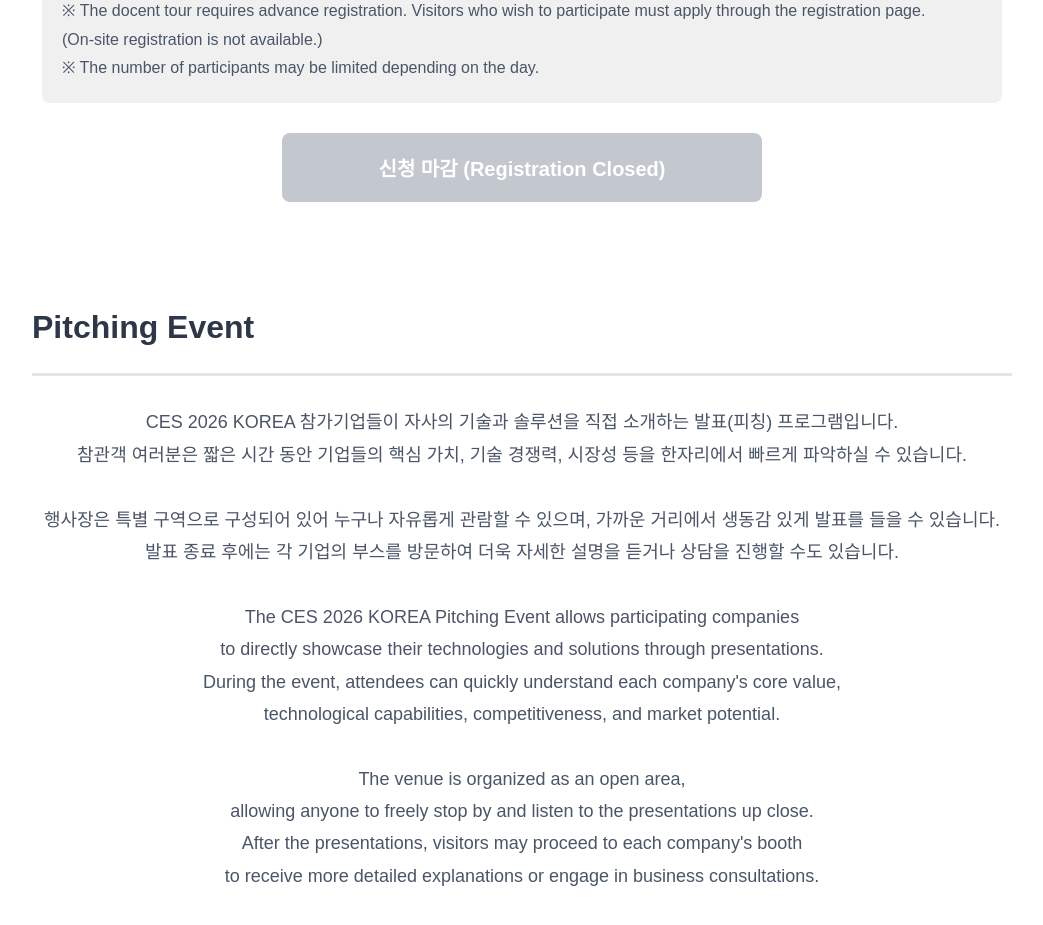
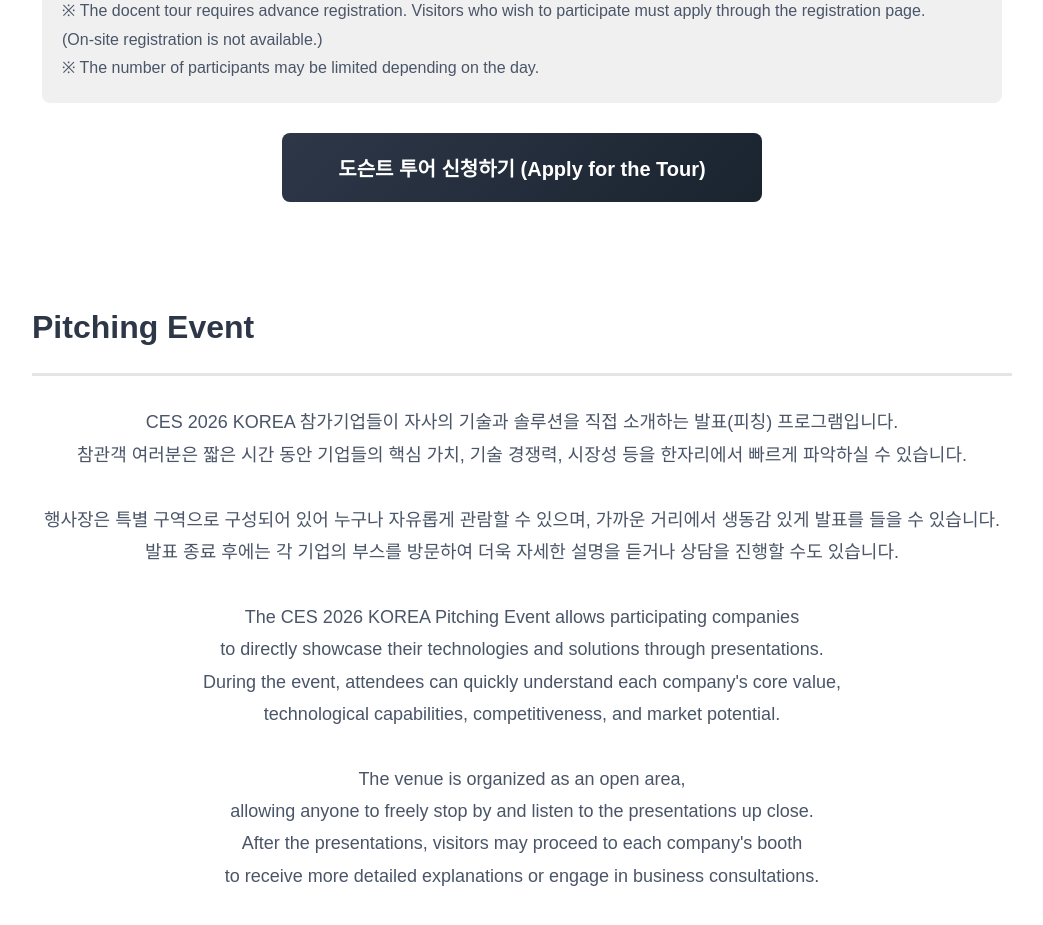
Before and after one commit to ChocoThief/CES, a Vue app in the folder frontend/: page /vip in a window 1280 px wide. Shown: the part 1220-2145 px from the top of the page, without its empty margins (118-1161 px from the left). Built offline with nearby package versions, Linux system fonts and the light colour scheme; a web font is replaced by a local one.

Commit message:
revert: 도슨트 투어 신청 버튼 활성화
🤖 Generated with [Claude Code](https://claude.com/claude-code)

Co-Authored-By: Claude Sonnet 4.5 <noreply@anthropic.com>

```diff
--- a/frontend/src/View/vip/Vip.vue
+++ b/frontend/src/View/vip/Vip.vue
@@ -58,10 +58,10 @@
                             ※ The number of participants may be limited depending on the day.
                         </div>
                         <button
-                            disabled
-                            class="program-btn btn-primary btn-disabled"
+                            @click="goToDocentBooking"
+                            class="program-btn btn-primary"
                         >
-                            신청 마감 (Registration Closed)
+                            도슨트 투어 신청하기 (Apply for the Tour)
                         </button>
                     </div>
                 </div>
@@ -274,14 +274,4 @@ const goToPitchingSchedule = () => {
 .btn-secondary:hover {
     background: linear-gradient(135deg, #1a242f 0%, #0f161d 100%);
 }
-
-.btn-disabled {
-    background: #9ca3af !important;
-    cursor: not-allowed !important;
-    opacity: 0.6;
-}
-
-.btn-disabled:hover {
-    background: #9ca3af !important;
-}
 </style>
```
